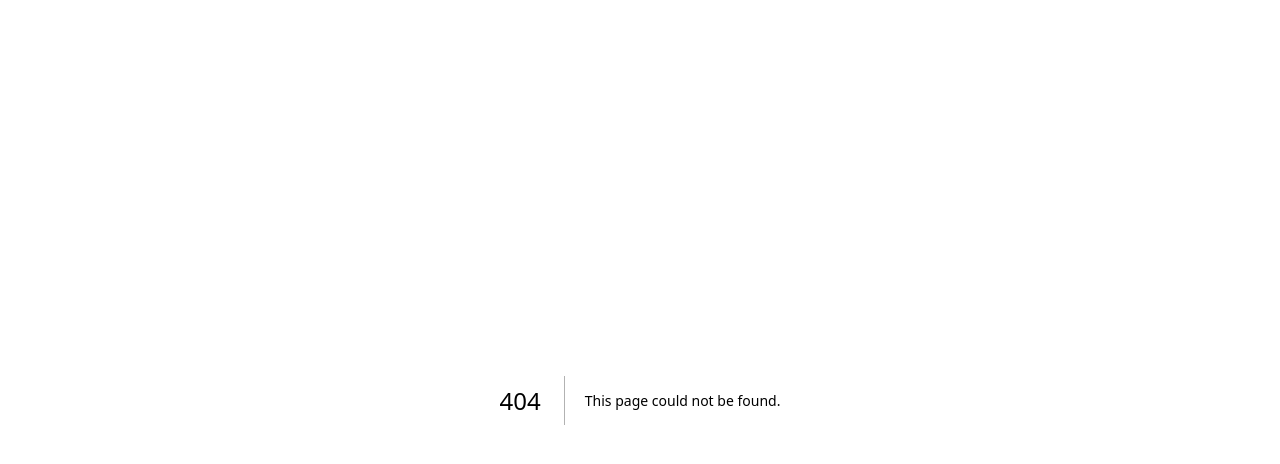
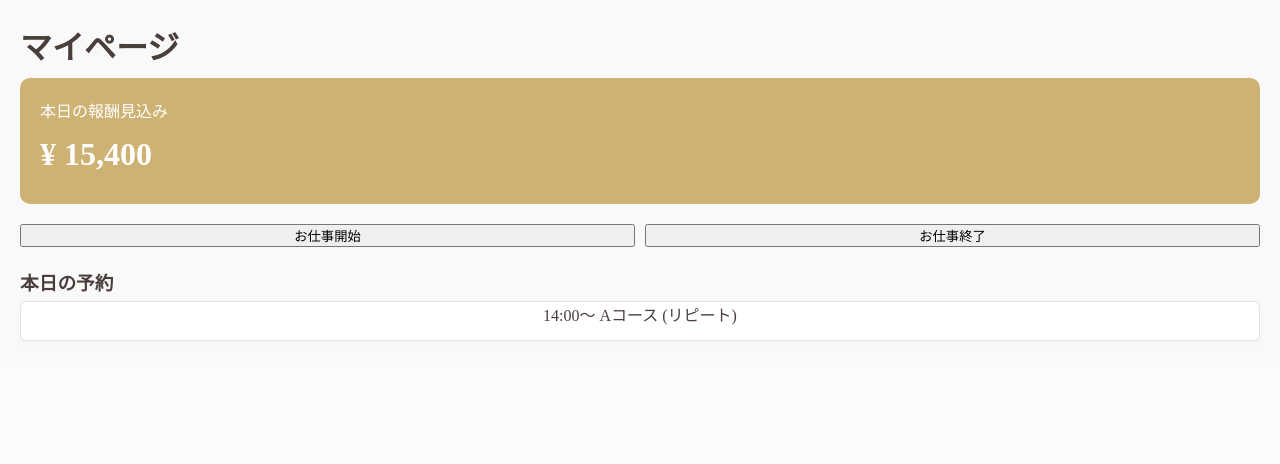
Before and after one commit to boat-s-1/resort-style, a Next.js app: page /staff in a window 1280 px wide. Before the commit this address had no page. Shown: the top 464 px of the page. Built offline with nearby package versions, Linux system fonts and the light colour scheme.

Commit message:
Create page.js

```diff
--- /dev/null
+++ b/app/staff/page.js
@@ -0,0 +1,28 @@
+export default function StaffPage() {
+  // ここでスプレッドシートから取得した自分のデータを表示
+  return (
+    <div className="staff-container" style={{ padding: '20px', backgroundColor: '#f9f9f9' }}>
+      <header>
+        <h1>マイページ</h1>
+      </header>
+
+      {/* 報酬表示 */}
+      <section className="salary-card" style={{ background: '#cdb273', color: '#fff', padding: '20px', borderRadius: '10px' }}>
+        <p>本日の報酬見込み</p>
+        <h2 style={{ fontSize: '32px' }}>¥ 15,400</h2>
+      </section>
+
+      {/* アクションボタン */}
+      <section className="action-buttons" style={{ display: 'grid', gridTemplateColumns: '1fr 1fr', gap: '10px', marginTop: '20px' }}>
+        <button onClick={() => alert('店長に通知しました！')}>お仕事開始</button>
+        <button onClick={() => alert('店長に通知しました！')}>お仕事終了</button>
+      </section>
+
+      {/* 予約状況 */}
+      <section className="schedule-list" style={{ marginTop: '20px' }}>
+        <h3>本日の予約</h3>
+        <div className="card">14:00〜 Aコース (リピート)</div>
+      </section>
+    </div>
+  );
+}
```
